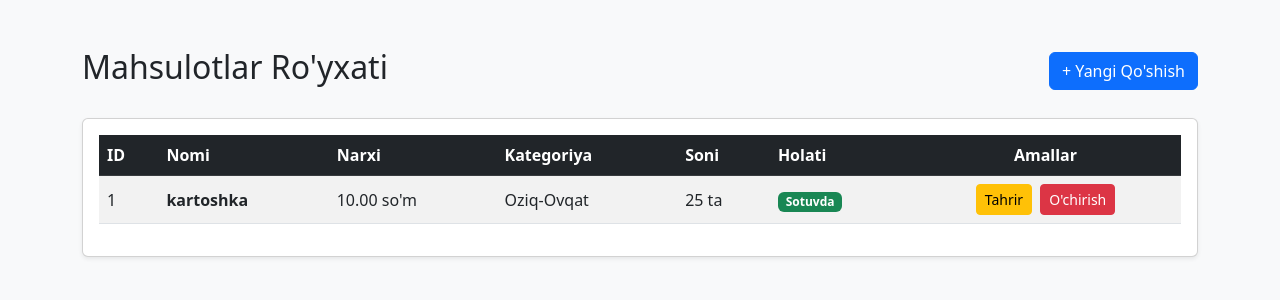
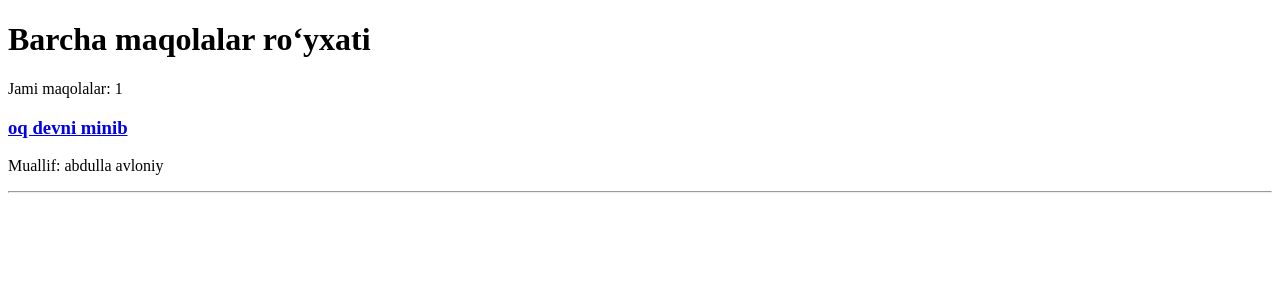
Before and after one commit to Usersizzatillo/Vazifam-1, a Django app: page / in a window 1280 px wide. Shown: the top 300 px of the page. Run offline with Django 5.2, Linux system fonts and the light colour scheme; data comes from the database, SQL or seed files in the repository.

Commit message:
CBV uy vazifasi bajarildi

```diff
--- a/main/Template/royxat.html
+++ b/main/Template/royxat.html
@@ -1,57 +1,26 @@
 <!DOCTYPE html>
-<html lang="uz">
+<html>
 <head>
-    <meta charset="UTF-8">
-    <title>Mahsulotlar ro'yxati</title>
-    <link href="https://cdn.jsdelivr.net/npm/bootstrap@5.3.0/dist/css/bootstrap.min.css" rel="stylesheet">
+    <title>{{ sarlavha }}</title>
 </head>
-<body class="bg-light">
-<div class="container mt-5">
-    <div class="d-flex justify-content-between align-items-center mb-4">
-        <h2>Mahsulotlar Ro'yxati</h2>
-        <a href="{% url 'qoshish' %}" class="btn btn-primary">+ Yangi Qo'shish</a>
-    </div>
-    <div class="card shadow-sm p-3">
-        <table class="table table-striped table-hover align-middle">
-            <thead class="table-dark">
-                <tr>
-                    <th>ID</th>
-                    <th>Nomi</th>
-                    <th>Narxi</th>
-                    <th>Kategoriya</th>
-                    <th>Soni</th>
-                    <th>Holati</th>
-                    <th class="text-center">Amallar</th>
-                </tr>
-            </thead>
-            <tbody>
-                {% for m in mahsulotlar %}
-                <tr>
-                    <td>{{ m.id }}</td>
-                    <td><strong>{{ m.nomi }}</strong></td>
-                    <td>{{ m.narx }} so'm</td>
-                    <td class="text-capitalize">{{ m.kategoriya }}</td>
-                    <td>{{ m.soni }} ta</td>
-                    <td>
-                        {% if m.faol %}
-                            <span class="badge bg-success">Sotuvda</span>
-                        {% else %}
-                            <span class="badge bg-secondary">Noaktiv</span>
-                        {% endif %}
-                    </td>
-                    <td class="text-center">
-                        <a href="{% url 'tahrirlash' m.id %}" class="btn btn-sm btn-warning me-1">Tahrir</a>
-                        <a href="{% url 'ochirish' m.id %}" class="btn btn-sm btn-danger">O'chirish</a>
-                    </td>
-                </tr>
-                {% empty %}
-                <tr>
-                    <td colspan="7" class="text-center text-muted py-4">Hozircha mahsulotlar kiritilmagan.</td>
-                </tr>
-                {% endfor %}
-            </tbody>
-        </table>
-    </div>
-</div>
+<body>
+
+<h1>{{ sarlavha }}</h1>
+
+<p>Jami maqolalar: {{ jami }}</p>
+
+{% for m in maqolalar %}
+    <h3>
+        <a href="{% url 'detail' m.pk %}">
+            {{ m.sarlavha }}
+        </a>
+    </h3>
+
+    <p>Muallif: {{ m.muallif }}</p>
+    <hr>
+{% empty %}
+    <p>Maqola topilmadi.</p>
+{% endfor %}
+
 </body>
 </html>
--- a/main/models.py
+++ b/main/models.py
@@ -1,23 +1,12 @@
 from django.db import models
 
-class Mahsulot(models.Model):
-    KATEGORIYALAR = [
-        ('oziq-ovqat', 'Oziq-ovqat'),
-        ('kiyim', 'Kiyim'),
-        ('texnika', 'Texnika'),
-    ]
-
-    nomi = models.CharField(max_length=150)
-    narx = models.DecimalField(max_digits=10, decimal_places=2)
-    kategoriya = models.CharField(max_length=50, choices=KATEGORIYALAR)
-    soni = models.PositiveIntegerField()
-    faol = models.BooleanField(default=True)
-    tavsif = models.TextField(blank=True)
-    qoshilgan_sana = models.DateTimeField(auto_now_add=True)
-
-    class Meta:
-        verbose_name = "Mahsulot"
-        verbose_name_plural = "Mahsulotlar"
+class Maqola(models.Model):
+    sarlavha = models.CharField(max_length=200)
+    muallif = models.CharField(max_length=100)
+    matn = models.TextField()
+    korishlar = models.PositiveIntegerField(default=0)
+    chop_etilgan = models.BooleanField(default=False)
+    sana = models.DateTimeField(auto_now_add=True)
 
     def __str__(self):
-        return self.nomi
+        return self.sarlavha
--- a/main/urls.py
+++ b/main/urls.py
@@ -1,9 +1,14 @@
 from django.urls import path
-from . import views
+from .views import (
+    MaqolaList,
+    MaqolaDetail,
+    BizHaqimizda,
+    EskiBlog,
+)
 
 urlpatterns = [
-    path('', views.royxat_view, name='royxat'),
-    path('qoshish/', views.qoshish_view, name='qoshish'),
-    path('tahrirlash/<int:pk>/', views.tahrirlash_view, name='tahrirlash'),
-    path('ochirish/<int:pk>/', views.ochirish_view, name='ochirish'),
+    path('', MaqolaList.as_view(), name='royxat'),
+    path('<int:pk>/', MaqolaDetail.as_view(), name='detail'),
+    path('about/', BizHaqimizda.as_view(), name='about'),
+    path('eski-blog/', EskiBlog.as_view(), name='eski_blog'),
 ]
--- a/main/views.py
+++ b/main/views.py
@@ -1,35 +1,33 @@
-from django.shortcuts import render, redirect, get_object_or_404
-from .models import Mahsulot
-from .forms import MahsulotForm
+from django.views.generic import ListView, DetailView, TemplateView, RedirectView
+from .models import Maqola
 
-def royxat_view(request):
-    mahsulotlar = Mahsulot.objects.all().order_by('-id')
-    return render(request, 'royxat.html', {'mahsulotlar': mahsulotlar})
 
-def qoshish_view(request):
-    if request.method == 'POST':
-        form = MahsulotForm(request.POST)
-        if form.is_valid():
-            form.save()
-            return redirect('royxat')
-    else:
-        form = MahsulotForm()
-    return render(request, 'forma.html', {'form': form, 'sarlavha': "Yangi mahsulot qo'shish"})
+class MaqolaList(ListView):
+    model = Maqola
+    template_name = 'royxat.html'
+    context_object_name = 'maqolalar'
 
-def tahrirlash_view(request, pk):
-    mahsulot = get_object_or_404(Mahsulot, pk=pk)
-    if request.method == 'POST':
-        form = MahsulotForm(request.POST, instance=mahsulot)
-        if form.is_valid():
-            form.save()
-            return redirect('royxat')
-    else:
-        form = MahsulotForm(instance=mahsulot)
-    return render(request, 'forma.html', {'form': form, 'sarlavha': "Mahsulotni tahrirlash"})
+    def get_queryset(self):
+        return Maqola.objects.filter(
+            chop_etilgan=True
+        ).order_by('-sana')
 
-def ochirish_view(request, pk):
-    mahsulot = get_object_or_404(Mahsulot, pk=pk)
-    if request.method == 'POST':
-        mahsulot.delete()
-        return redirect('royxat')
-    return render(request, 'ochirish_tasdiq.html', {'mahsulot': mahsulot})
+    def get_context_data(self, **kwargs):
+        context = super().get_context_data(**kwargs)
+        context['jami'] = Maqola.objects.count()
+        context['sarlavha'] = 'Barcha maqolalar roʻyxati'
+        return context
+
+
+class MaqolaDetail(DetailView):
+    model = Maqola
+    template_name = 'detail.html'
+    context_object_name = 'maqola'
+
+
+class BizHaqimizda(TemplateView):
+    template_name = 'about.html'
+
+
+class EskiBlog(RedirectView):
+    pattern_name = 'royxat'
--- a/myproject/settings.py
+++ b/myproject/settings.py
@@ -55,7 +55,8 @@ ROOT_URLCONF = 'myproject.urls'
 TEMPLATES = [
     {
         'BACKEND': 'django.template.backends.django.DjangoTemplates',
-        'DIRS': [],
+        'DIRS': [BASE_DIR / 'main' / 'Template'], # main papkasining ichida ekanligini ko'rsatamiz
+
         'APP_DIRS': True,
         'OPTIONS': {
             'context_processors': [
@@ -64,7 +65,7 @@ TEMPLATES = [
                 'django.contrib.messages.context_processors.messages',
             ],
         },
-    },
+    }, # <--- This right here needs to be a curly brace } instead of a bracket ]
 ]
 
 WSGI_APPLICATION = 'myproject.wsgi.application'
--- a/myproject/urls.py
+++ b/myproject/urls.py
@@ -1,7 +1,13 @@
 from django.contrib import admin
 from django.urls import path, include
+
+from main.views import MaqolaList, MaqolaDetail, BizHaqimizda, EskiBlog
 
 urlpatterns = [
     path('admin/', admin.site.urls),
     path('', include('main.urls')),
+    path("maqolalar/", MaqolaList.as_view(), name="maqola_list"),
+    path("maqolalar/<int:pk>/", MaqolaDetail.as_view(), name="maqola_detail"),
+    path("biz-haqimizda/", BizHaqimizda.as_view(), name="biz_haqimizda"),
+    path("eski-blog/", EskiBlog.as_view(), name="eski_blog"),
 ]
```
Also changed, not shown: main/Template/about.html (added, +13 -0 lines), main/Template/detail.html (added, +18 -0 lines), main/Template/forma.html (deleted, +0 -36 lines), main/Template/ochirish_tasdiq.html (deleted, +0 -23 lines), main/admin.py (+20 -4 lines), main/fill.py (+6 -7 lines), db.sqlite3, main/forms.py (line endings or trailing spaces), main/migrations/0002_maqola_delete_mahsulot.py (added).
